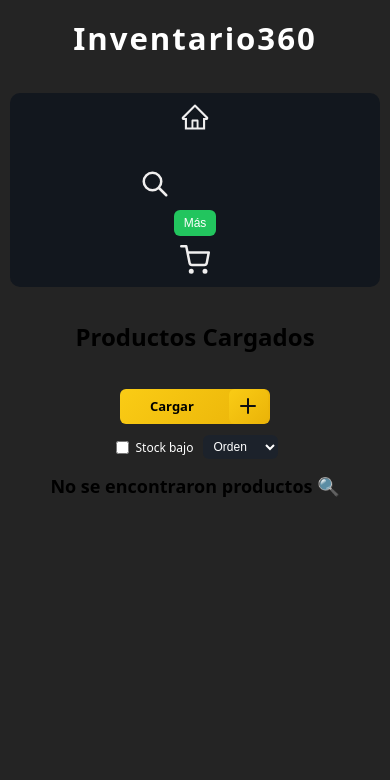
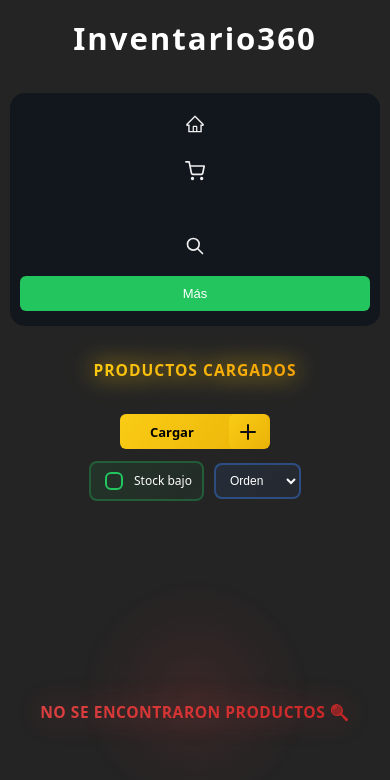
Before and after one commit to Ezegallardo0/Desafio1, a React (Vite) app: page / in a window 390 px wide. Shown: the top 780 px of the page. Built offline with nearby package versions, Linux system fonts and the light colour scheme.

Commit message:
"css terminado, me encanto!"

```diff
--- a/src/styles/home.css
+++ b/src/styles/home.css
@@ -19,37 +19,207 @@
   font-size: clamp(12px, 1.5vw, 14px);
   display: flex;
   align-items: center;
-  gap: 4px;
+  gap: clamp(8px, 1.5vw, 12px);
   white-space: nowrap;
+  cursor: pointer;
+  padding: clamp(6px, 1vw, 10px) clamp(10px, 1.5vw, 14px);
+  border-radius: 8px;
+  background: linear-gradient(135deg, rgba(34, 197, 94, 0.1), rgba(34, 197, 94, 0.05));
+  border: 2px solid rgba(34, 197, 94, 0.3);
+  transition: all 0.3s ease;
+  position: relative;
+}
+
+.home-controls label:hover {
+  background: linear-gradient(135deg, rgba(34, 197, 94, 0.2), rgba(34, 197, 94, 0.1));
+  border-color: rgba(34, 197, 94, 0.6);
+  transform: translateY(-2px);
+  box-shadow: 0 4px 12px rgba(34, 197, 94, 0.2);
+}
+
+/* Checkbox personalizado */
+.home-controls input[type="checkbox"] {
+  appearance: none;
+  -webkit-appearance: none;
+  width: clamp(18px, 3vw, 22px);
+  height: clamp(18px, 3vw, 22px);
+  border: 2px solid #22c55e;
+  border-radius: 6px;
+  background: transparent;
+  cursor: pointer;
+  transition: all 0.3s ease;
+  position: relative;
+  flex-shrink: 0;
+}
+
+.home-controls input[type="checkbox"]:hover {
+  background: rgba(34, 197, 94, 0.1);
+  box-shadow: 0 0 8px rgba(34, 197, 94, 0.3);
+}
+
+.home-controls input[type="checkbox"]:checked {
+  background: linear-gradient(135deg, #22c55e, #16a34a);
+  border-color: #10b981;
+  box-shadow: 0 0 12px rgba(34, 197, 94, 0.5);
+}
+
+.home-controls input[type="checkbox"]:checked::after {
+  content: '✓';
+  position: absolute;
+  color: white;
+  font-weight: bold;
+  font-size: clamp(12px, 2vw, 16px);
+  top: 50%;
+  left: 50%;
+  transform: translate(-50%, -50%);
+  animation: checkBounce 0.3s ease;
+}
+
+@keyframes checkBounce {
+  0% {
+    transform: translate(-50%, -50%) scale(0);
+  }
+  50% {
+    transform: translate(-50%, -50%) scale(1.2);
+  }
+  100% {
+    transform: translate(-50%, -50%) scale(1);
+  }
+}
+
+.home-controls input[type="checkbox"]:focus {
+  outline: none;
+  box-shadow: 0 0 8px rgba(34, 197, 94, 0.4);
 }
 
 .home-controls select {
-  padding: clamp(4px, 1vw, 6px) clamp(6px, 1.5vw, 10px);
-  border-radius: 6px;
-  border: none;
+  padding: clamp(8px, 1vw, 10px) clamp(10px, 1.5vw, 14px);
+  border-radius: 8px;
+  border: 2px solid rgba(59, 130, 246, 0.4);
+  background: linear-gradient(135deg, rgba(59, 130, 246, 0.1), rgba(59, 130, 246, 0.05));
+  color: white;
+  font-size: clamp(12px, 1.5vw, 14px);
+  cursor: pointer;
+  transition: all 0.3s ease;
+  font-weight: 500;
+}
+
+.home-controls select:hover {
+  border-color: rgba(59, 130, 246, 0.7);
+  background: linear-gradient(135deg, rgba(59, 130, 246, 0.2), rgba(59, 130, 246, 0.1));
+  box-shadow: 0 4px 12px rgba(59, 130, 246, 0.2);
+  transform: translateY(-2px);
+}
+
+.home-controls select:focus {
+  outline: none;
+  border-color: #3b82f6;
+  box-shadow: 0 0 12px rgba(59, 130, 246, 0.4);
+}
+
+.home-controls select option {
   background: #1c222b;
   color: white;
-  font-size: clamp(12px, 1.5vw, 14px);
 }
 
 @media (max-width: 640px) {
-  .home-controls {
-    width: 100%;
+  .home-controls label {
+    gap: 8px;
   }
 }
+
 .home-header {
   display: flex;
-  flex-direction: column;   /* uno debajo del otro */
-  align-items: center;      /* centra horizontal */
+  flex-direction: column;
+  align-items: center;
   justify-content: center;
   text-align: center;
 }
+
+.home-title {
+  font-size: clamp(1.5rem, 4vw, 2.5rem);
+  font-weight: 800;
+  color: #fff;
+  margin: clamp(15px, 2vh, 25px) 0 clamp(10px, 1.5vh, 20px) 0;
+  text-transform: uppercase;
+  letter-spacing: 1px;
+  background: linear-gradient(135deg, #facc15, #f59e0b);
+  -webkit-background-clip: text;
+  -webkit-text-fill-color: transparent;
+  background-clip: text;
+  animation: titleGlow 2s ease-in-out infinite;
+}
+
+@keyframes titleGlow {
+  0%, 100% {
+    text-shadow: 0 0 20px rgba(250, 204, 21, 0.5);
+    filter: drop-shadow(0 0 8px rgba(250, 204, 21, 0.3));
+  }
+  50% {
+    text-shadow: 0 0 30px rgba(250, 204, 21, 0.8);
+    filter: drop-shadow(0 0 15px rgba(250, 204, 21, 0.5));
+  }
+}
+
+@media (max-width: 768px) {
+  .home-title {
+    font-size: clamp(1.3rem, 3.5vw, 2rem);
+  }
+}
+
 .empty-state {
   display: flex;
   flex-direction: column;
   justify-content: center;
   align-items: center;
   text-align: center;
+  min-height: 50vh;
+  padding: clamp(20px, 4vw, 40px);
+}
+
+.empty-state h2 {
+  font-size: clamp(1.3rem, 4vw, 2rem);
+  font-weight: 700;
+  color: #fff;
+  margin: clamp(15px, 2vh, 25px) 0;
+  background: linear-gradient(135deg, #ef4444, #dc2626);
+  -webkit-background-clip: text;
+  -webkit-text-fill-color: transparent;
+  background-clip: text;
+  text-transform: uppercase;
+  letter-spacing: 0.5px;
+  animation: emptyPulse 2s ease-in-out infinite;
+}
+
+@keyframes emptyPulse {
+  0%, 100% {
+    opacity: 0.8;
+    filter: drop-shadow(0 0 10px rgba(239, 68, 68, 0.4));
+  }
+  50% {
+    opacity: 1;
+    filter: drop-shadow(0 0 20px rgba(239, 68, 68, 0.6));
+  }
+}
+
+.empty-state::before {
+  content: '';
+  position: absolute;
+  width: clamp(200px, 60vw, 400px);
+  height: clamp(200px, 60vw, 400px);
+  background: radial-gradient(circle, rgba(239, 68, 68, 0.1) 0%, transparent 70%);
+  border-radius: 50%;
+  z-index: -1;
+  animation: floatBubble 4s ease-in-out infinite;
+}
+
+@keyframes floatBubble {
+  0%, 100% {
+    transform: translateY(0);
+  }
+  50% {
+    transform: translateY(-20px);
+  }
 }
 .btn {
   position: relative;
--- a/src/styles/nav.css
+++ b/src/styles/nav.css
@@ -1,3 +1,14 @@
+.titulo {
+  font-size: clamp(1.8rem, 8vw, 6rem);
+  font-weight: 800;
+  text-align: center;
+  color: #ffffff;
+  letter-spacing: clamp(1px, 0.5vw, 2px);
+  padding: clamp(10px, 2vh, 30px);
+  margin: 0;
+}
+
+/* Navbar Container */
 .button-container {
   display: flex;
   background: #12171e;
@@ -11,6 +22,14 @@
   transition: transform 0.2s ease;
   overflow: visible;
   padding: clamp(5px, 1vw, 10px);
+}
+
+.button-container:hover {
+  transform: scale(1.3, 1.05);
+}
+
+.button-container.active {
+  width: 100%;
 }
 
 @media (max-width: 1024px) {
@@ -27,39 +46,31 @@
   }
 }
 
+/* ===== MÓVIL - DISEÑO RESPONSIVO ===== */
 @media (max-width: 480px) {
   .button-container {
     flex-direction: column;
-    gap: 8px;
+    gap: 12px;
+    height: auto;
+    padding: 15px 10px;
+    border-radius: 15px;
+    align-items: center;
   }
 }
-.button-container:hover {
-  transform: scale(1.3, 1.05);
-}
-.button-container.active {
-  /* no special active sizing needed */
-  width: 100%;
-}
-.icon {
-  width: clamp(20px, 4vw, 30px);
-  height: clamp(20px, 4vw, 30px);
-  flex-shrink: 0;
-}
+
+/* Botones individuales */
 .button {
-   outline: 0 !important;
+  outline: 0 !important;
   border: 0 !important;
   width: clamp(35px, 6vw, 40px);
   height: clamp(35px, 6vw, 40px);
   border-radius: 50%;
   background-color: transparent;
-
   display: flex;
   align-items: center;
   justify-content: center;
-
   color: #f0efef;
   cursor: pointer;
-
   transition: transform 0.3s ease;
 }
 
@@ -67,16 +78,21 @@
   transform: translateY(-3px);
 }
 
+/* Iconos */
 .icon {
-  width: 30px;
-  height: 30px;
+  width: clamp(20px, 4vw, 30px);
+  height: clamp(20px, 4vw, 30px);
+  flex-shrink: 0;
   color: #f0efef;
 }
+
+/* Grupo de búsqueda */
 .group {
   display: flex;
   align-items: center;
   transition: all 0.4s ease;
 }
+
 .group .input {
   width: 0;
   opacity: 0;
@@ -102,35 +118,47 @@
 }
 
 @media (max-width: 480px) {
+  .group {
+    width: 100%;
+    justify-content: center;
+    flex-wrap: wrap;
+    order: 1;
+  }
+
   .group.active .input {
-    width: 100px;
+    width: 100%;
+    max-width: 250px;
+    margin-right: 0;
+    margin-bottom: 8px;
   }
 }
 
-.titulo {
-  font-size: clamp(1.8rem, 8vw, 6rem);
-  font-weight: 800;
-  text-align: center;
-  color: #ffffff;
-  letter-spacing: clamp(1px, 0.5vw, 2px);
-  padding: clamp(10px, 2vh, 30px);
-  margin: 0;
-}
+/* Input Search */
 .input::-webkit-search-cancel-button {
   -webkit-appearance: none;
   appearance: none;
 }
 
-/* Firefox */
 .input[type="search"] {
   appearance: none;
 }
-.search-btn{
+
+/* Botón de búsqueda */
+.search-btn {
   flex-shrink: 0;
   z-index: 2;
   margin-left: -80px;
 }
 
+@media (max-width: 480px) {
+  .search-btn {
+    margin-left: 0;
+    margin-top: 0;
+    order: 2;
+  }
+}
+
+/* Controles de navegación */
 .nav-controls {
   display: flex;
   align-items: center;
@@ -164,22 +192,33 @@
   }
 }
 
+/* Botones pequeños (Más, Exportar, Importar) */
 .button.small {
   width: auto;
   height: auto;
-  padding: 6px 10px;
+  padding: 8px 14px;
   border-radius: 6px;
   background: #22c55e;
   color: white;
-  font-size: 12px;
+  font-size: clamp(11px, 1.2vw, 12px);
   white-space: nowrap;
+  transition: 0.2s ease;
 }
 
 .button.small:hover {
   background: #16a34a;
-  transform: translateY(-1px);
+  transform: translateY(-2px);
+  box-shadow: 0 4px 8px rgba(22, 163, 74, 0.3);
 }
 
+@media (max-width: 480px) {
+  .button.small {
+    padding: 10px 16px;
+    font-size: 13px;
+  }
+}
+
+/* Dropdown */
 .dropdown {
   position: relative;
 }
@@ -194,7 +233,7 @@
   display: flex;
   flex-direction: column;
   gap: 6px;
-  box-shadow: 0 5px 15px rgba(0,0,0,0.3);
+  box-shadow: 0 5px 15px rgba(0, 0, 0, 0.3);
   z-index: 10;
 }
 
@@ -202,7 +241,29 @@
   width: 100%;
 }
 
-.button.small:hover {
-  background: #16a34a;
-  transform: translateY(-1px);
+/* ===== MÓVIL - DROPDOWN ===== */
+@media (max-width: 480px) {
+  .dropdown {
+    width: 100%;
+    order: 3;
+  }
+
+  .dropdown .button.small {
+    width: 100%;
+  }
+
+  .dropdown-content {
+    position: static;
+    margin-top: 8px;
+    right: auto;
+    display: flex;
+    flex-direction: row;
+    gap: 8px;
+    padding: 8px;
+  }
+
+  .dropdown-content .button.small {
+    flex: 1;
+    margin: 0;
+  }
 }
```
